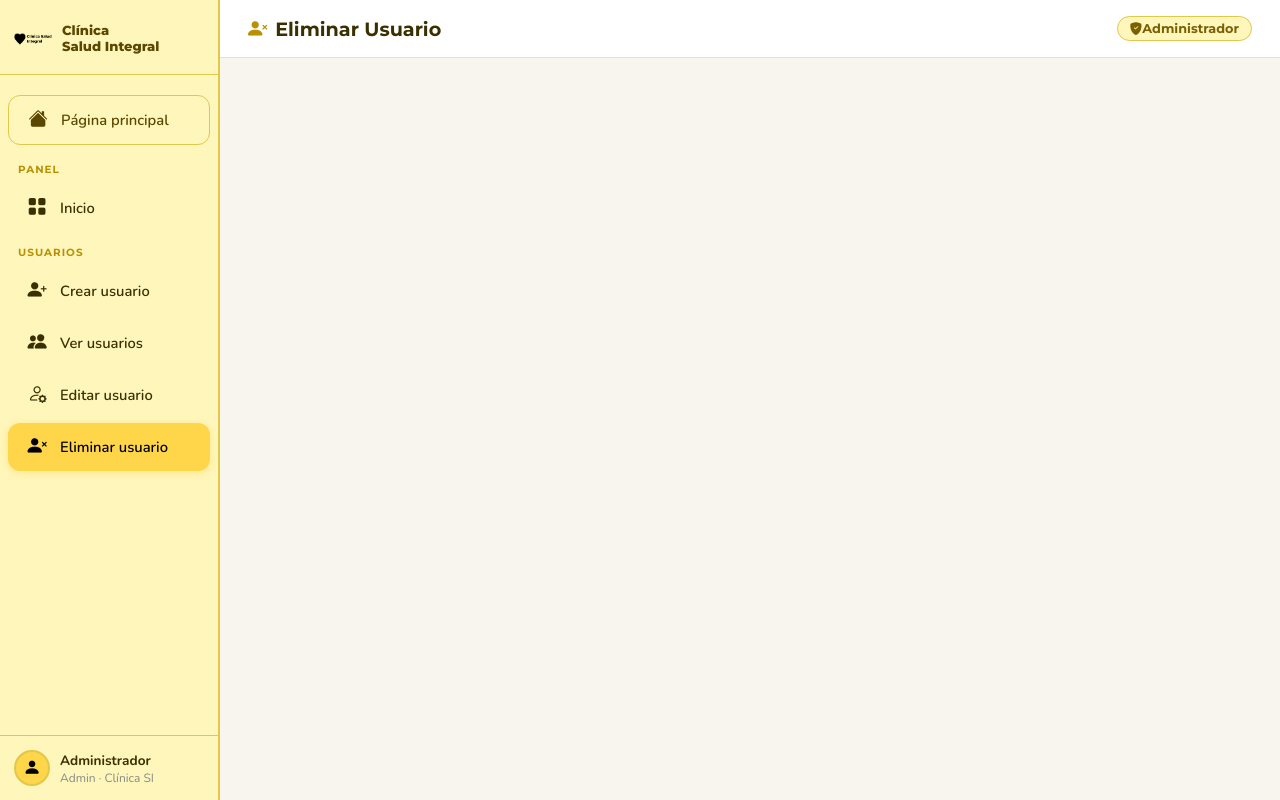
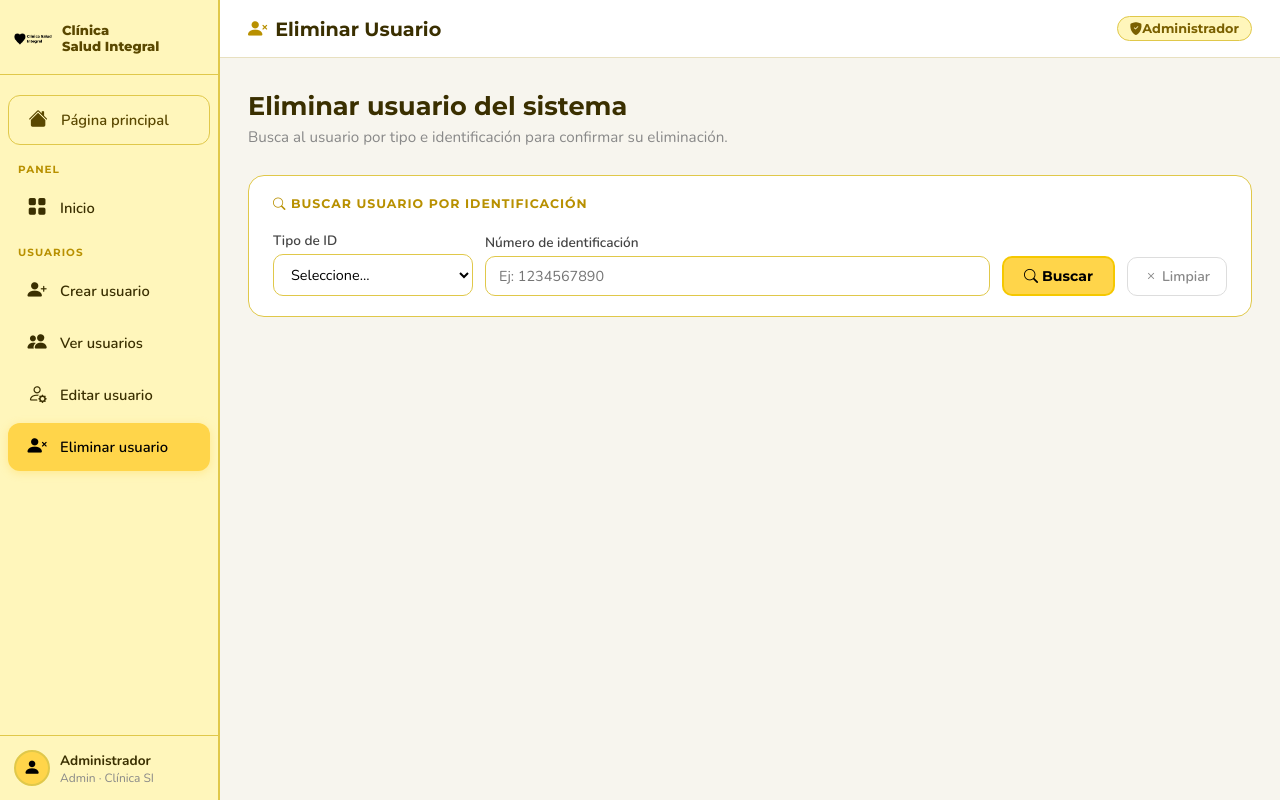
Before and after one commit to fdelav/clinica-salud-integral-ia, a PHP site: page /dashboard/dashboard_admin_eliminar_usuario.php in a window 1280 px wide. Run offline with PHP 8.4, Linux system fonts and the light colour scheme; the visitor is signed in with stand-in values (Sample User, id 1).

Commit message:
se añadio la funcionalidad de eliminar usuarios

```diff
--- a/Php/cambiarEstadoCita.php
+++ b/Php/cambiarEstadoCita.php
@@ -1,6 +1,6 @@
 <?php
 require_once '../includes/sesiones.php';
-verificarRol(['secretario']);
+verificarRol(['recepcionista']);
 
 require '../Php/coneccion.php';
 
--- a/dashboard/dashboard_admin_eliminar_usuario.php
+++ b/dashboard/dashboard_admin_eliminar_usuario.php
@@ -1,13 +1,13 @@
 <?php
 require_once '../includes/sesiones.php';
-verificarRol(['admin'])
+verificarRol(['admin']);
 ?>
 <!DOCTYPE html>
 <html lang="es">
 <head>
     <meta charset="utf-8">
     <meta name="viewport" content="width=device-width, initial-scale=1">
-    <title>Panel Administrador — Clínica Salud Integral</title>
+    <title>Eliminar Usuario — Clínica Salud Integral</title>
 
     <link rel="preconnect" href="https://fonts.googleapis.com">
     <link rel="preconnect" href="https://fonts.gstatic.com" crossorigin>
@@ -15,17 +15,14 @@ verificarRol(['admin'])
     <link href="https://cdn.jsdelivr.net/npm/bootstrap-icons@1.11.3/font/bootstrap-icons.css" rel="stylesheet">
 
     <link href="../Css/dashboard.css" rel="stylesheet">
-
+    <link href="../Css/my_style.css" rel="stylesheet">
+    <link href="../Css/ver_usuario.css" rel="stylesheet">
 </head>
 <body>
-    <?php $paginaActual = 'eliminar_usuario'; include '../includes/sidebar_admin.php'?>
+    <?php $paginaActual = 'eliminar_usuario'; include '../includes/sidebar_admin.php'; ?>
 
-    <!-- ══════════════════════════════════════
-         CONTENIDO PRINCIPAL
-    ══════════════════════════════════════ -->
     <main class="main-content">
 
-        <!-- Topbar -->
         <div class="topbar">
             <h2><i class="bi bi-person-x-fill" style="color:var(--dorado); margin-right:8px;"></i>Eliminar Usuario</h2>
             <div class="topbar-right">
@@ -33,11 +30,42 @@ verificarRol(['admin'])
             </div>
         </div>
 
-        <!-- Área de contenido -->
         <div class="content-area">
+            <h1 class="page-title">Eliminar usuario del sistema</h1>
+            <p class="page-subtitle">Busca al usuario por tipo e identificación para confirmar su eliminación.</p>
+
+            <!-- Formulario de búsqueda -->
+            <form class="busqueda-directa" method="GET" action="dashboard_admin_eliminar_usuario.php">
+                <div style="width:100%;">
+                    <div class="bd-titulo"><i class="bi bi-search"></i> Buscar usuario por identificación</div>
+                </div>
+                <div class="bd-grupo" style="max-width:200px;">
+                    <label for="busq_tipo">Tipo de ID</label>
+                    <select name="tipoId" id="busq_tipo" required>
+                        <option value="">Seleccione...</option>
+                        <option value="cc">Cédula de ciudadanía</option>
+                        <option value="ti">Tarjeta de identidad</option>
+                        <option value="ce">Cédula de extranjería</option>
+                    </select>
+                </div>
+                <div class="bd-grupo bd-grupo-id">
+                    <label for="busq_id">Número de identificación</label>
+                    <input type="text" name="idUser" id="busq_id"
+                           placeholder="Ej: 1234567890" required>
+                </div>
+                <button type="submit" class="bd-btn">
+                    <i class="bi bi-search"></i> Buscar
+                </button>
+                <a href="dashboard_admin_eliminar_usuario.php" class="bd-btn-limpiar"
+                   style="display:inline-flex; align-items:center; gap:4px; text-decoration:none;">
+                    <i class="bi bi-x"></i> Limpiar
+                </a>
+            </form>
 
         </div>
     </main>
 
+    <?php include 'modal_confirmar_eliminacion.php'; ?>
+
 </body>
 </html>
--- a/dashboard/dashboard_admin_ver_usuarios.php
+++ b/dashboard/dashboard_admin_ver_usuarios.php
@@ -349,8 +349,7 @@ function rolClass(string $rol): string {
                                         <i class="bi bi-pencil-fill"></i> Editar
                                     </a>
                                     <a href="dashboard_admin_eliminar_usuario.php?tipoId=<?= urlencode($u['tipoId']) ?>&idUser=<?= urlencode($u['idUser']) ?>"
-                                       class="btn-accion btn-eliminar"
-                                       onclick="return confirm('¿Eliminar a <?= htmlspecialchars(addslashes($u['nameUser'].' '.$u['secondNameUser'])) ?>?')">
+                                       class="btn-accion btn-eliminar">
                                         <i class="bi bi-trash-fill"></i> Eliminar
                                     </a>
                                 </div>
--- /dev/null
+++ b/dashboard/modal_confirmar_eliminacion.php
@@ -0,0 +1,257 @@
+<?php
+/**
+ * Modal de confirmación de eliminación de usuario.
+ * Requiere GET: tipoId, idUser
+ * POST a: ../Php/eliminarUser.php
+ *
+ * Uso desde cualquier página:
+ *   <?php $mostrarModal = isset($_GET['eliminar']); ?>
+ *   <?php include 'modal_confirmar_eliminacion.php'; ?>
+ */
+$mostrarModal = isset($_GET['tipoId']) && isset($_GET['idUser']);
+
+if ($mostrarModal):
+    require_once '../includes/sesiones.php';
+    verificarRol(['admin']);
+    require '../Php/coneccion.php';
+
+    $tipoId = $_GET['tipoId'];
+    $idUser = $_GET['idUser'];
+
+    $stmt = $conn->prepare("SELECT cont, nameUser, secondNameUser, tipoId, idUser, generoUser FROM usuario WHERE tipoId = ? AND idUser = ?");
+    $stmt->bind_param('ss', $tipoId, $idUser);
+    $stmt->execute();
+    $res = $stmt->get_result();
+    $usuario = $res->fetch_assoc();
+    $stmt->close();
+    $conn->close();
+
+    $generosLabel = ['m' => 'Masculino', 'f' => 'Femenino', 'o' => 'Otro'];
+    $nombreCompleto = $usuario
+        ? htmlspecialchars($usuario['nameUser'] . ' ' . $usuario['secondNameUser'])
+        : '';
+    $generoLbl = $usuario ? ($generosLabel[$usuario['generoUser']] ?? '—') : '—';
+?>
+<link rel="stylesheet" href="../Css/dashboard.css">
+<style>
+.modal-overlay {
+    position: fixed; inset: 0;
+    background: rgba(0,0,0,0.55);
+    display: flex; align-items: center; justify-content: center;
+    z-index: 1000;
+    font-family: 'Nunito', sans-serif;
+}
+.modal-card {
+    background: #fff;
+    border-radius: 20px;
+    padding: 32px 36px;
+    max-width: 480px;
+    width: 90%;
+    box-shadow: 0 20px 60px rgba(0,0,0,0.25);
+    text-align: center;
+}
+.modal-icono {
+    width: 72px; height: 72px;
+    border-radius: 50%;
+    display: flex; align-items: center; justify-content: center;
+    margin: 0 auto 20px;
+    font-size: 2rem;
+}
+.modal-icono.peligro {
+    background: #fff1f2;
+    color: #be123c;
+    border: 2px solid #fecdd3;
+}
+.modal-titulo {
+    font-family: 'Montserrat', sans-serif;
+    font-weight: 800;
+    font-size: 1.4rem;
+    color: #1a1a1a;
+    margin-bottom: 6px;
+}
+.modal-subtitulo {
+    font-size: 0.95rem;
+    color: #666;
+    margin-bottom: 24px;
+}
+.info-grid {
+    display: grid;
+    grid-template-columns: 1fr 1fr;
+    gap: 12px;
+    background: #f8f7f4;
+    border-radius: 14px;
+    padding: 18px 20px;
+    margin-bottom: 24px;
+    text-align: left;
+}
+.info-item { display: flex; flex-direction: column; gap: 2px; }
+.info-label {
+    font-size: 0.72rem;
+    font-weight: 700;
+    text-transform: uppercase;
+    letter-spacing: 0.06em;
+    color: #b89000;
+    font-family: 'Montserrat', sans-serif;
+}
+.info-value {
+    font-size: 0.95rem;
+    font-weight: 700;
+    color: #2d2d2d;
+}
+.info-value.nombre-completo {
+    grid-column: 1 / -1;
+    font-size: 1.1rem;
+    color: #1a1a1a;
+}
+.advertencia {
+    background: #fff1f2;
+    border: 1.5px solid #fecdd3;
+    border-radius: 10px;
+    padding: 10px 14px;
+    margin-bottom: 22px;
+    font-size: 0.85rem;
+    color: #be123c;
+    font-weight: 600;
+    display: flex;
+    align-items: center;
+    gap: 8px;
+    text-align: left;
+}
+.advertencia i { font-size: 1rem; flex-shrink: 0; }
+.confirmacion-extra {
+    display: none;
+    margin-bottom: 18px;
+}
+.confirmacion-extra.mostrar { display: block; }
+.confirmacion-extra label {
+    display: block;
+    font-size: 0.85rem;
+    font-weight: 700;
+    color: #444;
+    margin-bottom: 6px;
+}
+.confirmacion-extra input {
+    width: 100%;
+    border: 1.5px solid #fecdd3;
+    border-radius: 10px;
+    padding: 9px 13px;
+    font-size: 0.9rem;
+    font-family: 'Nunito', sans-serif;
+    outline: none;
+    box-sizing: border-box;
+}
+.confirmacion-extra input:focus {
+    border-color: #be123c;
+    box-shadow: 0 0 0 3px rgba(190,18,60,0.1);
+}
+.modal-acciones {
+    display: flex;
+    gap: 12px;
+}
+.btn-modal {
+    flex: 1;
+    padding: 12px 16px;
+    border-radius: 12px;
+    font-family: 'Montserrat', sans-serif;
+    font-weight: 700;
+    font-size: 0.9rem;
+    cursor: pointer;
+    border: 2px solid transparent;
+    transition: background 0.15s, transform 0.12s;
+}
+.btn-modal:hover { transform: scale(1.02); }
+.btn-cancelar {
+    background: #f3f4f6;
+    color: #444;
+    border-color: #d1d5db;
+}
+.btn-cancelar:hover { background: #e5e7eb; }
+.btn-confirmar {
+    background: #be123c;
+    color: #fff;
+    border-color: #be123c;
+}
+.btn-confirmar:hover { background: #9f1232; }
+.btn-confirmar:disabled {
+    opacity: 0.45;
+    cursor: not-allowed;
+    transform: none;
+}
+</style>
+
+<div class="modal-overlay" id="modalConfirmacion">
+    <div class="modal-card" role="dialog" aria-modal="true" aria-labelledby="modalTitulo">
+        <?php if (!$usuario): ?>
+            <div class="modal-icono peligro"><i class="bi bi-x-circle-fill"></i></div>
+            <h2 class="modal-titulo" id="modalTitulo">Usuario no encontrado</h2>
+            <p class="modal-subtitulo">No se encontró un usuario con tipo <strong><?= htmlspecialchars($tipoId) ?></strong> e identificación <strong><?= htmlspecialchars($idUser) ?></strong>.</p>
+            <div class="modal-acciones">
+                <a href="dashboard_admin_eliminar_usuario.php" class="btn-modal btn-cancelar">Cerrar</a>
+            </div>
+        <?php else: ?>
+            <div class="modal-icono peligro"><i class="bi bi-exclamation-triangle-fill"></i></div>
+            <h2 class="modal-titulo" id="modalTitulo">¿Eliminar usuario?</h2>
+            <p class="modal-subtitulo">Esta acción no se puede deshacer. El usuario será eliminado permanentemente.</p>
+
+            <div class="info-grid">
+                <div class="info-item nombre-completo">
+                    <span class="info-label">Nombre completo</span>
+                    <span class="info-value"><?= $nombreCompleto ?></span>
+                </div>
+                <div class="info-item">
+                    <span class="info-label">Tipo de ID</span>
+                    <span class="info-value"><?= strtoupper(htmlspecialchars($usuario['tipoId'])) ?></span>
+                </div>
+                <div class="info-item">
+                    <span class="info-label">Número de ID</span>
+                    <span class="info-value"><?= htmlspecialchars($usuario['idUser']) ?></span>
+                </div>
+                <div class="info-item">
+                    <span class="info-label">Género</span>
+                    <span class="info-value"><?= $generoLbl ?></span>
+                </div>
+            </div>
+
+            <div class="advertencia" id="advertencia">
+                <i class="bi bi-info-circle-fill"></i>
+                Se eliminarán todos los datos asociados a este usuario.
+            </div>
+
+            <div class="confirmacion-extra" id="confirmacionExtra">
+                <label for="inputConfirmarNombre">Escribe <strong><?= htmlspecialchars($usuario['nameUser']) ?></strong> para confirmar:</label>
+                <input type="text" id="inputConfirmarNombre" placeholder="Nombre del usuario">
+            </div>
+
+            <div class="modal-acciones">
+                <a href="dashboard_admin_eliminar_usuario.php" class="btn-modal btn-cancelar" id="btnCancelar">Cancelar</a>
+                <button type="button" class="btn-modal btn-confirmar" id="btnPrimeraConfirmacion"
+                    onclick="mostrarConfirmacionExtra()">
+                    Confirmar eliminación
+                </button>
+                <form action="../Php/eliminarUser.php" method="post" id="formEliminar" style="display:none;">
+                    <input type="hidden" name="tipoId" value="<?= htmlspecialchars($tipoId) ?>">
+                    <input type="hidden" name="idUser" value="<?= htmlspecialchars($idUser) ?>">
+                    <button type="submit" class="btn-modal btn-confirmar" id="btnSegundaConfirmacion" disabled>
+                        Sí, eliminar usuario
+                    </button>
+                </form>
+            </div>
+        <?php endif; ?>
+    </div>
+</div>
+
+<script>
+function mostrarConfirmacionExtra() {
+    document.getElementById('confirmacionExtra').classList.add('mostrar');
+    document.getElementById('btnPrimeraConfirmacion').style.display = 'none';
+    document.getElementById('btnCancelar').style.display = 'none';
+    document.getElementById('formEliminar').style.display = '';
+    document.getElementById('inputConfirmarNombre').focus();
+}
+
+document.getElementById('inputConfirmarNombre').addEventListener('input', function() {
+    var nombreEsperado = <?= json_encode($usuario['nameUser']) ?>;
+    document.getElementById('btnSegundaConfirmacion').disabled = this.value.trim() !== nombreEsperado;
+});
+</script>
+<?php endif; ?>
```
Also changed, not shown: Php/eliminarUser.php (+20 -12 lines).
